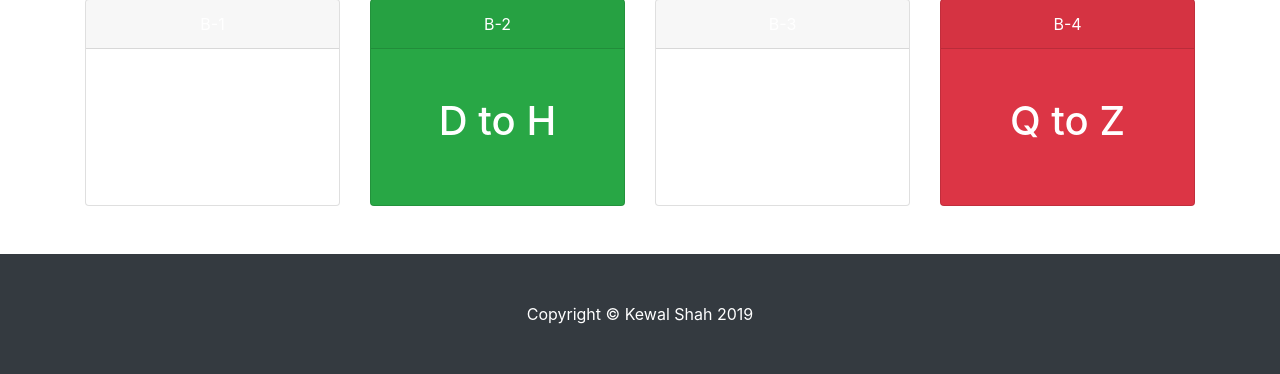
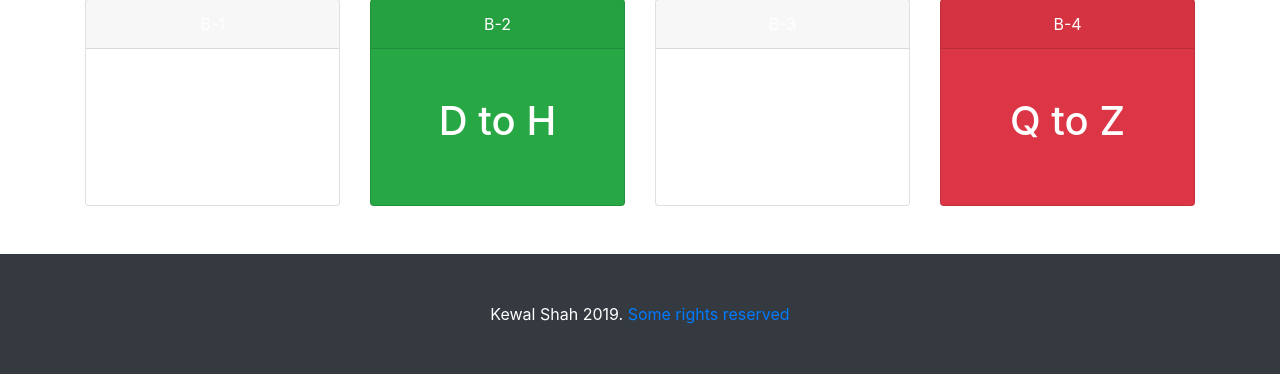
Before and after one commit to walkeknow/shiksha, a Django app: page / in a window 1280 px wide. Shown: the part 1087-1461 px from the top of the page. Run offline with Django 3.2, Linux system fonts and the light colour scheme; some libraries are stand-ins or nearby versions.

Commit message:
Add Creative Commons License

```diff
--- a/Shiksha/settings.py
+++ b/Shiksha/settings.py
@@ -25,7 +25,7 @@ BASE_DIR = os.path.dirname(os.path.dirname(os.path.abspath(__file__)))
 SECRET_KEY = '&3kg^=@sc3xrk((yzu%@5rp*qpn^2=)ote#l6!4do$(=)8vs)&'
 
 # SECURITY WARNING: don't run with debug turned on in production!
-DEBUG = False
+DEBUG = True
 
 ALLOWED_HOSTS = []
 
--- a/templates/base.html
+++ b/templates/base.html
@@ -78,7 +78,11 @@
 <!-- Footer -->
 <footer class="py-5 bg-dark">
     <div class="container">
-        <p class="m-0 text-center text-white">Copyright &copy; Kewal Shah 2019</p>
+        <p class="m-0 text-center text-white">Kewal Shah 2019.
+            <span>
+                <a rel="license" href="http://creativecommons.org/licenses/by-sa/4.0/">Some rights reserved</a>
+            </span>
+        </p>
     </div>
     <!-- /.container -->
 </footer>
```
Also changed, not shown: vocab/templates/test.html (+14 -4 lines).
